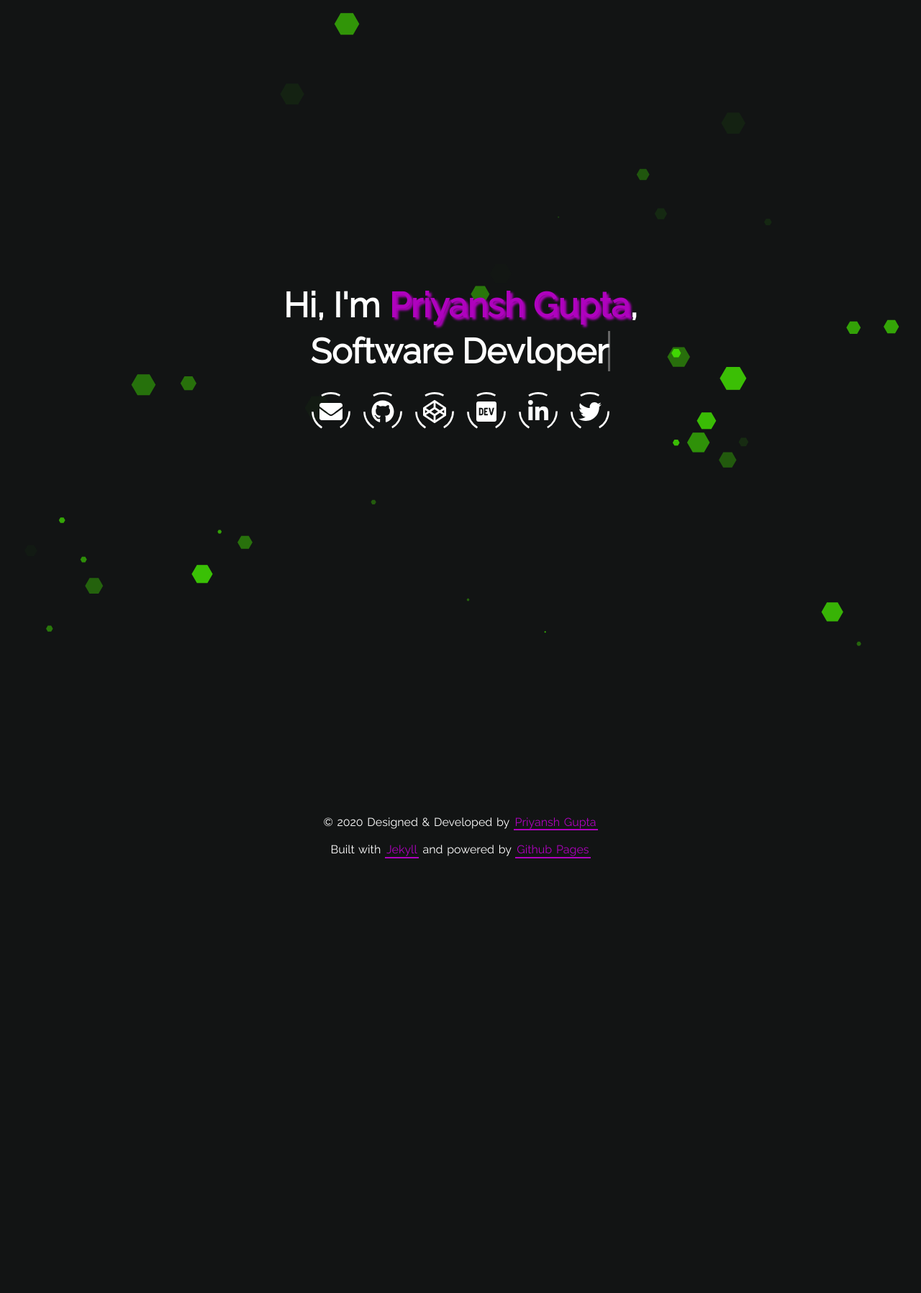
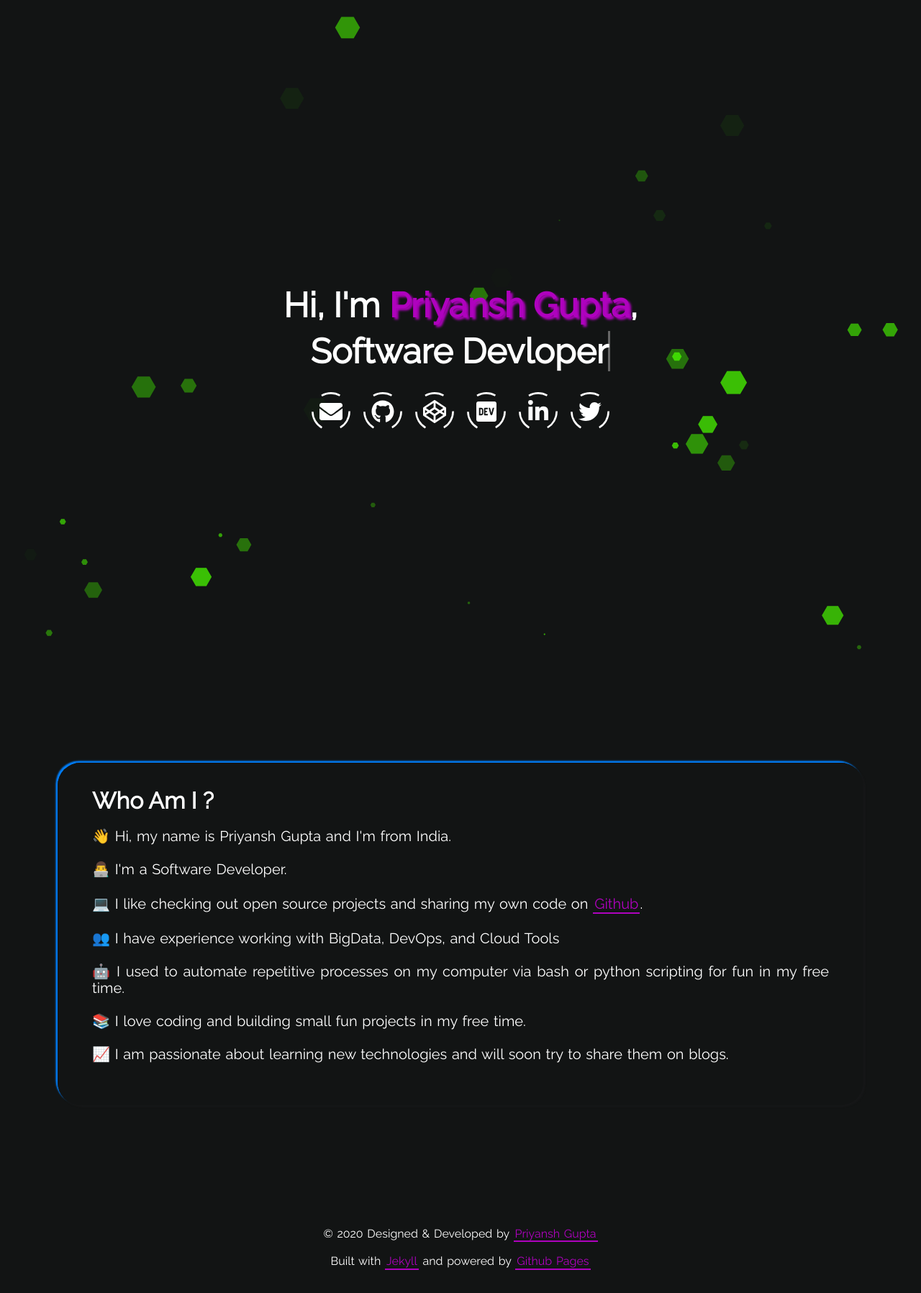
Before and after one commit to priyansh19/portfolio-v1, a Jekyll site: the page built from index.html, in a window 1280 px wide. Shown: the whole page at 72% size. Built offline with Jekyll 4.4.1, drawn with Linux system fonts in a browser that asks for light colours; before the commit the page ends 1225 px from its top, so only the background shows below that.

Commit message:
Adding a new Section

```diff
--- a/_config.yml
+++ b/_config.yml
@@ -9,26 +9,9 @@ codepen_username: priyansh19
 dev_username: priyansh19
 linkedin_username: priyansh-gupta-649048159
 twitter_username: priyans78593745
-show_aboutme_card: false
-about_me_title: About Me
-about_me_description: >-
-  Lorem ipsum dolor sit amet, consetetur sadipscing elitr, sed diam nonumy
-  eirmod tempor invidunt ut labore et dolore magna aliquyam erat, sed diam
-  voluptua. At vero eos et accusam et justo duo dolores et ea rebum. Stet clita
-  kasd gubergren, no sea takimata sanctus est Lorem ipsum dolor sit amet.  Lorem
-  ipsum dolor sit amet, consetetur sadipscing elitr, sed diam nonumy eirmod
-  tempor invidunt ut labore et dolore magna aliquyam erat, sed diam voluptua. At
-  vero eos et accusam et justo duo dolores et ea rebum. Stet clita kasd
-  gubergren, no sea takimata sanctus est Lorem ipsum dolor sit amet. If you like
-  this theme and want to use it for yourself, checkout the source code and the
-  documentation at <a class="highlight-link"
-  href="https://github.com/longpdo/neumorphism" target="_blank"
-  rel="noreferrer"> Github </a>. You can also find me on <a
-  class="highlight-link"
-  href="https://jamstackthemes.dev/theme/jekyll-neumorphism/" target="_blank"
-  rel="noreferrer">JAMstack Themes</a> and on <a class="highlight-link"
-  href="https://jekyll-themes.com/neumorphism/" target="_blank"
-  rel="noreferrer">Jekyll Themes</a>.
+show_aboutme_card: true
+about_me_title: Who Am I ?
+
 show_skills_card: false
 skills_title: Skills
 show_timeline_card: false
--- a/_includes/section-aboutme.html
+++ b/_includes/section-aboutme.html
@@ -1,2 +1,17 @@
 <h1 class="title">{{site.about_me_title}}</h1>
-<p class="description" data-aos="fade-down">{{site.about_me_description}}</p>
+<p class="description" data-aos="fade-up">
+  👋 Hi, my name is Priyansh Gupta and I'm from India. <br>
+  <br>
+  👨‍💻 I'm a Software Developer.<br>
+  <br>
+  💻 I like checking out open source projects and sharing my own code on <a class="highlight-link" href="https://github.com/priyansh19" target="_blank" rel="noreferrer"> Github </a>.<br>
+  <br>
+  👥 I have experience working with BigData, DevOps, and Cloud Tools<br>
+  <br>
+  🤖 I used to automate repetitive processes on my computer via bash or python scripting for fun in my free time.<br>
+  <br>
+  📚 I love coding and building small fun projects in my free time.<br>
+  <br>
+  📈 I am passionate about learning new technologies and will soon try to share them on blogs.<br>
+  <br>
+</p>
```
Also changed, not shown: assets/css/main.min.css.
